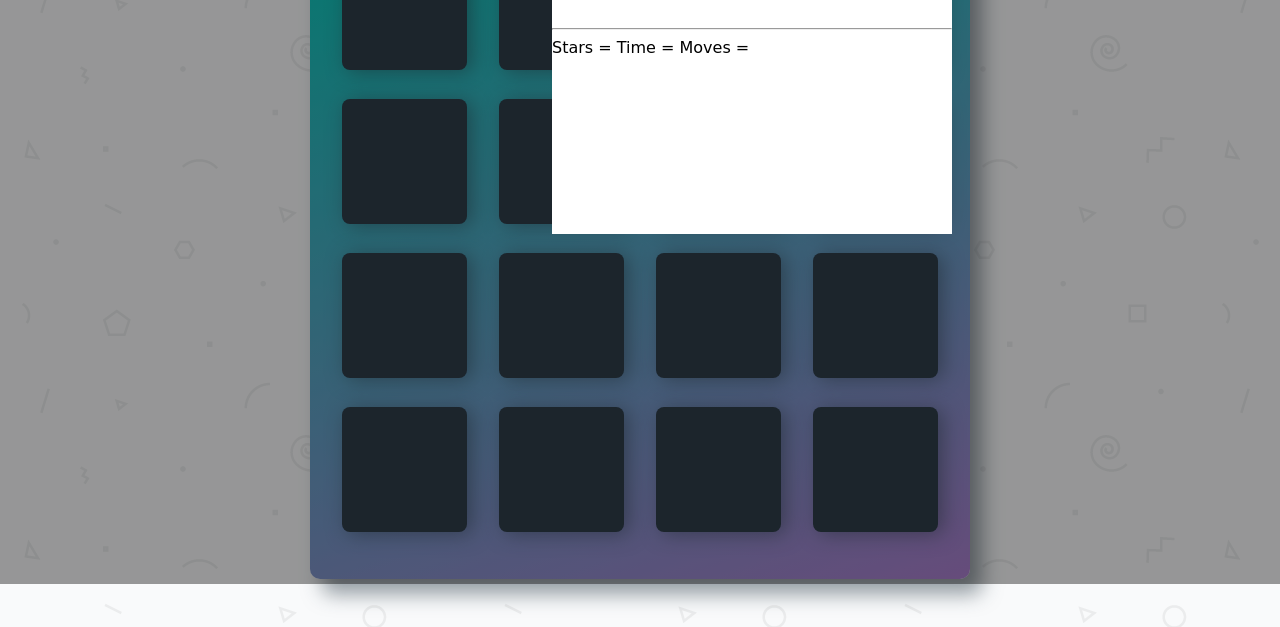
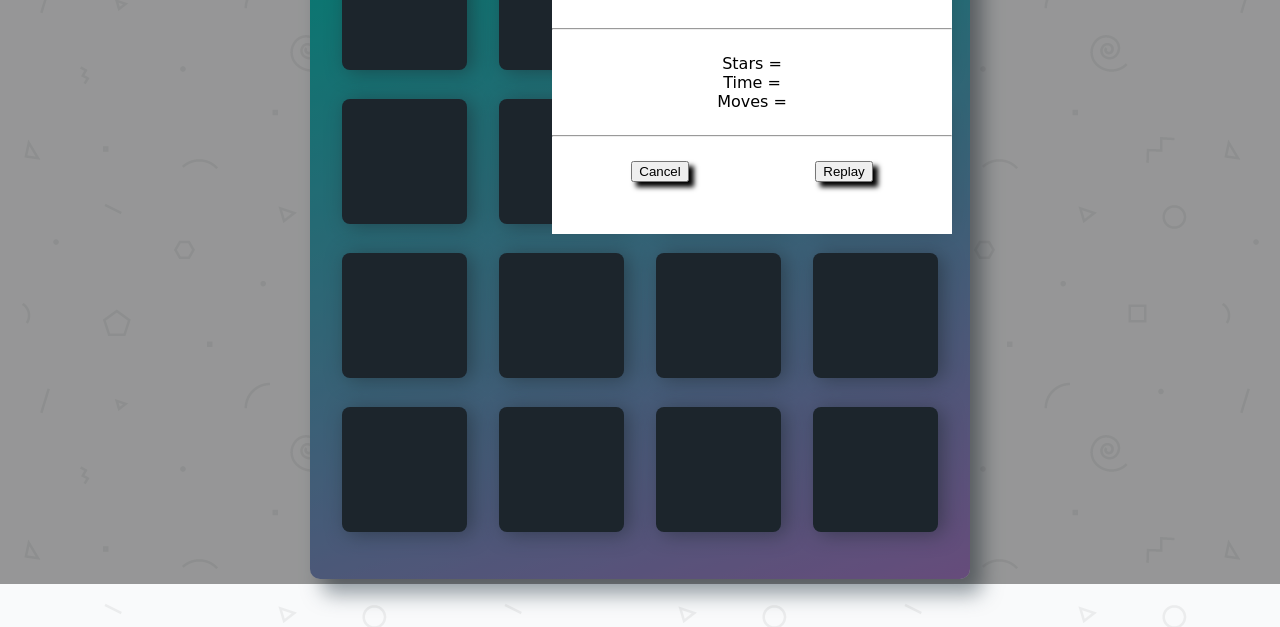
Before and after one commit to codyg2002/memory-game, a website: page index.html in a window 1280 px wide. Shown: the part 216-843 px from the top of the page. Drawn offline with Linux system fonts and the light colour scheme; a web font is replaced by a local one.

Commit message:
Added CSS for modal stats and buttons.

```diff
--- a/css/app.css
+++ b/css/app.css
@@ -143,6 +143,20 @@ h1 {
     padding: 0 1.5rem;
 }
 
-.modal_header {
+.modal_stats {
+    display: flex;
+    flex-direction: column;
     align-items: center;
+    padding: 1em;
 }
+
+.modal_buttons {
+    display: flex;
+    justify-content: space-around;
+    padding: 1em;
+}
+
+.modal_button {
+    cursor: pointer;
+    box-shadow: 5px 5px 5px black;
+}
--- a/index.html
+++ b/index.html
@@ -93,7 +93,12 @@
             <div class="modal_stats">
                 <span class="modal_stars">Stars =</span>
                 <span class="modal_time">Time =</span>
-                <span class="modal-moves">Moves =</span>
+                <span class="modal_moves">Moves =</span>
+            </div>
+            <hr>
+            <div class="modal_buttons">
+                <button class="modal_button modal_cancel">Cancel</button>
+                <button class="modal_button modal_replay">Replay</button>
             </div>
         </div>
     </div>
```
